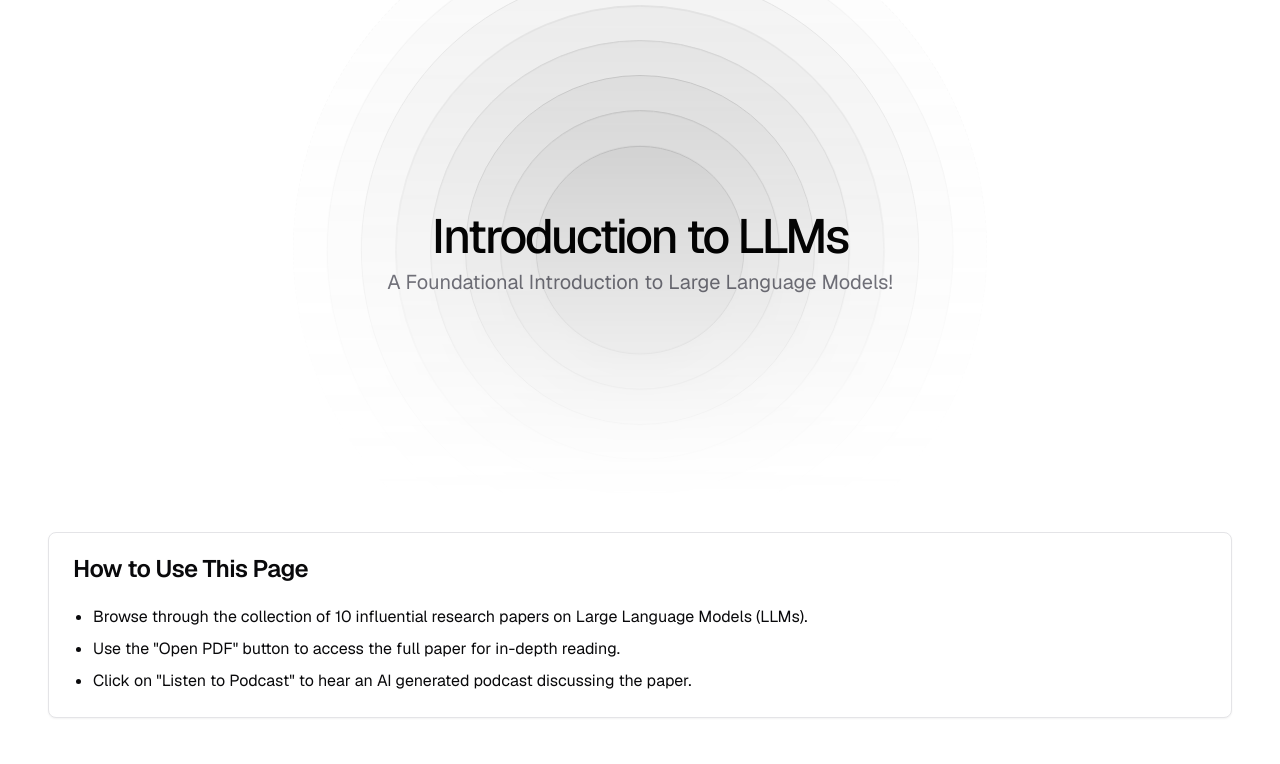
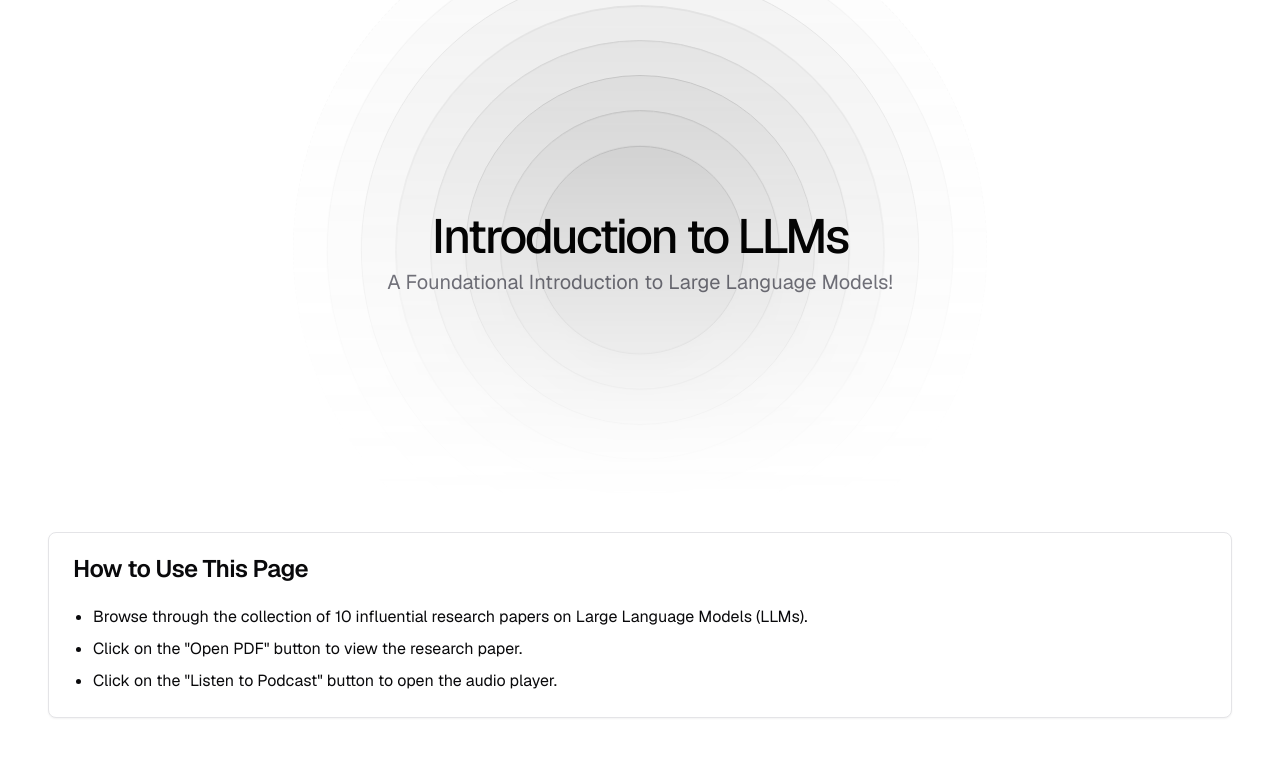
Before and after one commit to moebqr/LLM-Foundation, a Next.js app: page / in a window 1280 px wide. Shown: the top 764 px of the page. Built offline with nearby package versions, Linux system fonts and the light colour scheme.

Commit message:
Fix linting etc

```diff
--- a/src/components/AudioPlayer.tsx
+++ b/src/components/AudioPlayer.tsx
@@ -39,7 +39,7 @@ const AudioPlayer: React.FC<AudioPlayerProps> = ({ src }) => {
 
   const togglePlay = () => {
     if (audioRef.current?.paused) {
-      audioRef.current.play();
+      void audioRef.current.play();
       setIsPlaying(true);
     } else {
       audioRef.current?.pause();
--- a/src/components/HowToUse.tsx
+++ b/src/components/HowToUse.tsx
@@ -10,8 +10,8 @@ const HowToUse: React.FC = () => {
       <CardContent>
         <ul className="list-disc pl-5 space-y-2">
           <li>Browse through the collection of 10 influential research papers on Large Language Models (LLMs).</li>
-          <li>Use the "Open PDF" button to access the full paper for in-depth reading.</li>
-          <li>Click on "Listen to Podcast" to hear an AI generated podcast discussing the paper.</li>
+          <li>Click on the &quot;Open PDF&quot; button to view the research paper.</li>
+          <li>Click on the &quot;Listen to Podcast&quot; button to open the audio player.</li>
         </ul>
       </CardContent>
     </Card>
--- a/src/components/magicui/ripple.tsx
+++ b/src/components/magicui/ripple.tsx
@@ -1,4 +1,5 @@
-import React, { CSSProperties } from "react";
+import type { CSSProperties } from 'react';
+import React from 'react';
 
 import { cn } from "~/lib/utils";
 
```
